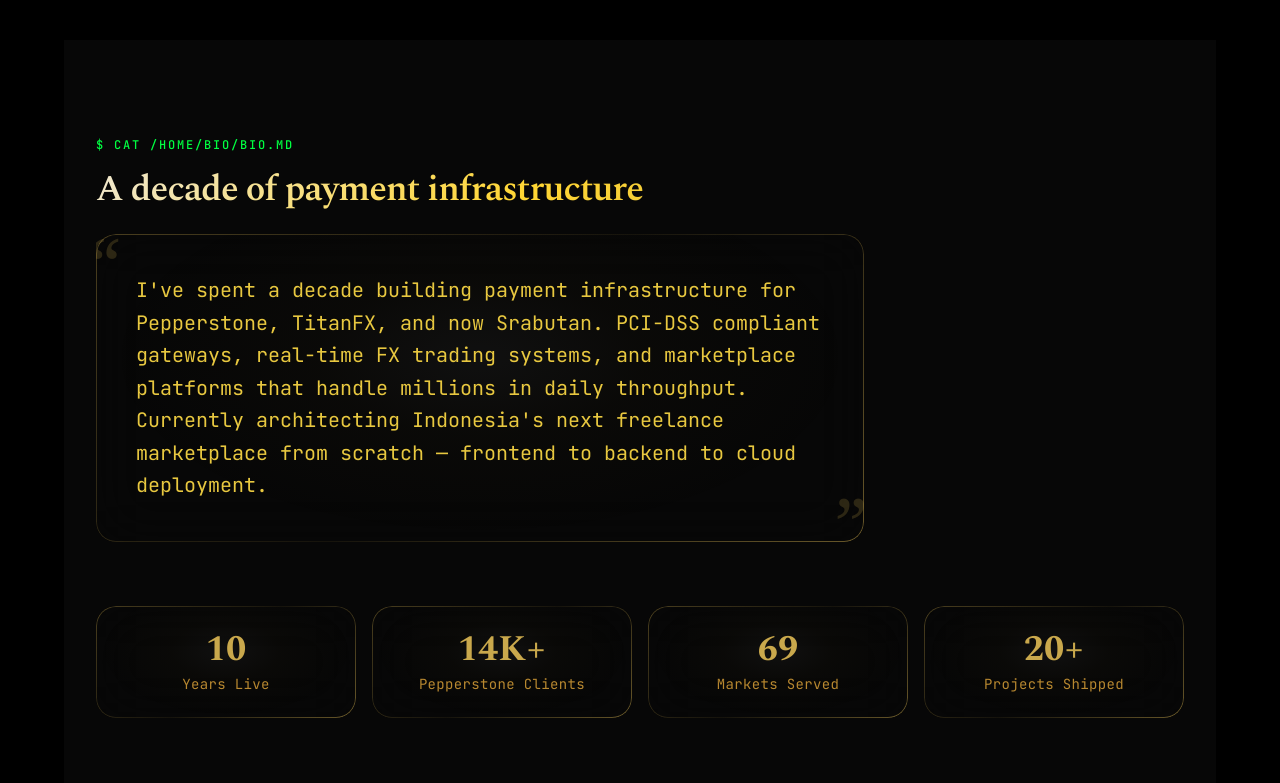
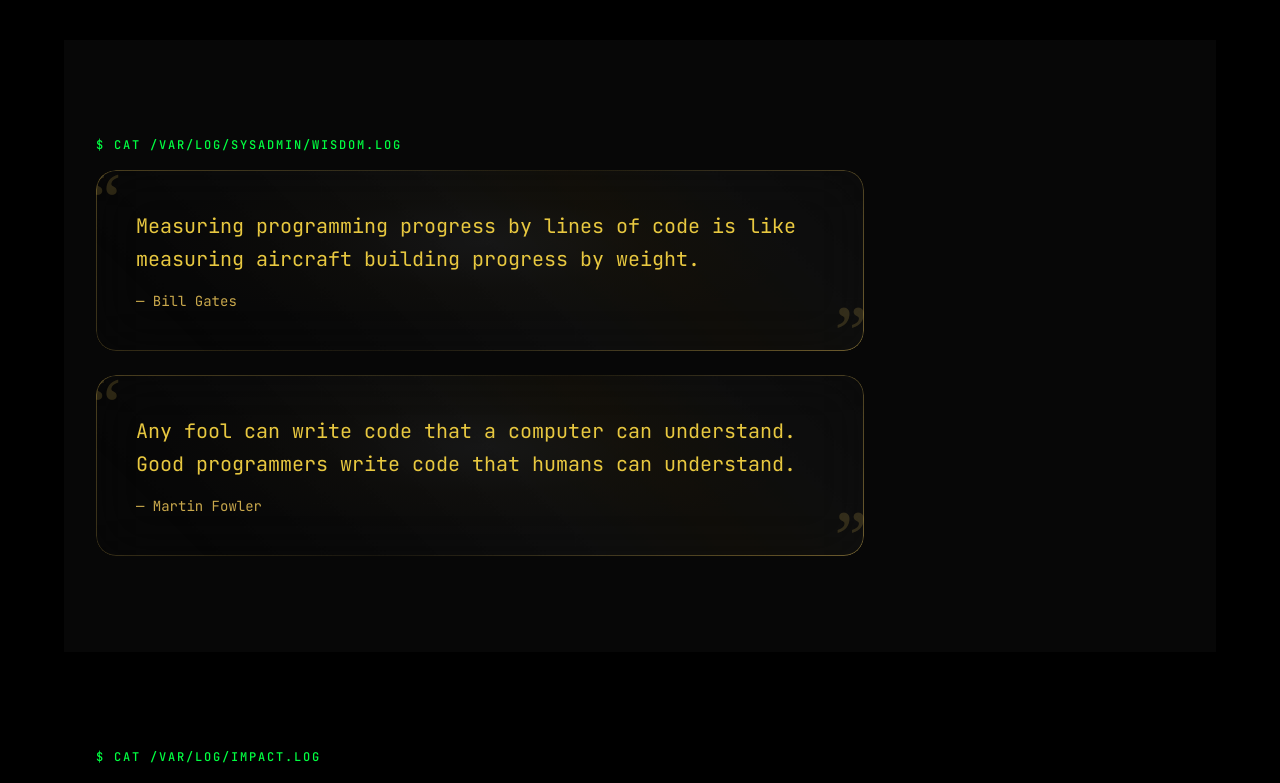
Before and after one commit to cryptorichyrich/biotama-next, a Next.js app: page /biotama-next/ in a window 1280 px wide. Shown: the part 760-1543 px from the top of the page. Built offline with nearby package versions, Linux system fonts and the light colour scheme.

Commit message:
fix: remove metrics/bio, 2 engineering quotes, low-key skills text, AI blog title, glass random shine

```diff
--- a/src/app/blog/page.tsx
+++ b/src/app/blog/page.tsx
@@ -7,9 +7,9 @@
 import { formatDate } from "@/lib/utils";
 
 export const metadata: Metadata = {
-  title: "Blog — Bio Lumbantoruan",
+  title: "AI Generated Articles — Bio Lumbantoruan",
   description:
-    "Thoughts on fintech, architecture, and the craft of software engineering.",
+    "Curated, edited, published.",
 };
 
 export default function BlogPage() {
@@ -35,11 +35,10 @@
               <span className="text-[var(--color-green-term)]">$</span> cat ~/thoughts/*.md
             </p>
             <h1 className="text-4xl md:text-5xl lg:text-6xl font-bold tracking-tight font-[family-name:var(--font-display)] mb-6">
-              <span className="gradient-text">Blog</span>
+              <span className="gradient-text">AI Generated Articles</span>
             </h1>
             <p className="text-lg text-[var(--color-amber-dim)] max-w-2xl leading-relaxed font-[family-name:var(--font-mono)]">
-              Thoughts on fintech, architecture, and the craft of software
-              engineering.
+              Curated, edited, published.
             </p>
             <div className="section-divider mt-8" />
           </div>
--- a/src/app/globals.css
+++ b/src/app/globals.css
@@ -160,6 +160,7 @@
 .glass-card {
   position: relative;
   border-radius: 20px;
+  overflow: hidden;
   background: radial-gradient(
     ellipse at 50% 40%,
     rgba(255, 255, 255, 0.04) 0%,
@@ -169,6 +170,27 @@
   backdrop-filter: blur(28px) saturate(1.2);
   -webkit-backdrop-filter: blur(28px) saturate(1.2);
   transition: all 0.4s cubic-bezier(0.22, 1, 0.36, 1);
+}
+
+/* ── Random reflection shine sweep on glass cards ── */
+.glass-card::after {
+  content: "";
+  position: absolute;
+  top: -100%;
+  left: -100%;
+  width: 300%;
+  height: 300%;
+  background: linear-gradient(
+    45deg,
+    transparent 30%,
+    rgba(255, 255, 255, 0.03) 45%,
+    rgba(201, 168, 76, 0.05) 50%,
+    rgba(255, 255, 255, 0.03) 55%,
+    transparent 70%
+  );
+  pointer-events: none;
+  animation: glass-shine 8s cubic-bezier(0.22, 1, 0.36, 1) infinite;
+  animation-delay: calc(var(--shine-delay, 0) * 1s);
 }
 
 .glass-card::before {
@@ -387,6 +409,13 @@
   100% { transform: translateY(100vh); }
 }
 
+/* ── Glass shine reflection sweep ── */
+@keyframes glass-shine {
+  0% { transform: translateX(-100%) translateY(-100%) rotate(0deg); }
+  20% { transform: translateX(10%) translateY(10%) rotate(0deg); }
+  100% { transform: translateX(10%) translateY(10%) rotate(0deg); }
+}
+
 .crt-scanline::after {
   content: "";
   position: fixed;
--- a/src/app/layout.tsx
+++ b/src/app/layout.tsx
@@ -96,6 +96,11 @@
         <div className="crt-overlay" />
         <div className="crt-scanline" aria-hidden="true" />
         {children}
+        <script
+          dangerouslySetInnerHTML={{
+            __html: `document.querySelectorAll('.glass-card').forEach((el,i)=>{el.style.setProperty('--shine-delay',String(Math.random()*12))})`,
+          }}
+        />
       </body>
     </html>
   );
--- a/src/components/about.tsx
+++ b/src/components/about.tsx
@@ -1,49 +1,44 @@
-import { profile } from "@/data/profile";
-
 export function About() {
   return (
     <section id="about" className="py-24 px-4 sm:px-6 lg:px-8 max-w-6xl mx-auto scroll-mt-20 bg-[#070707]">
       {/* Section label */}
       <p className="section-label mb-4 gold-reveal">
-        $ cat /home/{profile.name.toLowerCase().split(" ")[0]}/bio.md
+        <span className="text-[var(--color-green-term)]">$</span> cat /var/log/sysadmin/wisdom.log
       </p>
 
-      <h2 className="text-3xl sm:text-4xl font-[family-name:var(--font-display)] font-semibold tracking-tight mb-6 gradient-text">
-        A decade of payment infrastructure
-      </h2>
-
-      {/* Pull-quote bio style — .glass-card with big decorative open-quote */}
-      <div className="glass-card p-8 md:p-10 mb-16 max-w-3xl relative gold-reveal">
-        {/* Decorative open-quote */}
+      {/* Two glass-card quotes — stacked */}
+      <div className="space-y-6">
+        {/* Quote 1: Bill Gates */}
+        <div className="glass-card p-8 md:p-10 max-w-3xl relative gold-reveal">
           <div className="absolute -top-2 -left-2 text-7xl text-[var(--color-gold)] opacity-20 select-none pointer-events-none font-serif leading-none">
             &ldquo;
           </div>
-
           <blockquote className="text-lg md:text-xl font-[family-name:var(--font-mono)] text-[var(--color-amber-text)] leading-relaxed relative z-10">
-          {profile.bio}
+            Measuring programming progress by lines of code is like measuring aircraft building progress by weight.
           </blockquote>
-
-        {/* Decorative close-quote */}
+          <div className="mt-4 text-sm font-[family-name:var(--font-mono)] text-[var(--color-gold)] relative z-10">
+            — Bill Gates
+          </div>
           <div className="absolute -bottom-4 -right-1 text-7xl text-[var(--color-gold)] opacity-20 select-none pointer-events-none font-serif leading-none">
             &rdquo;
           </div>
         </div>
 
-      {/* Metric counters in glass-card grid */}
-      <div className="grid grid-cols-2 md:grid-cols-4 gap-4">
-        {profile.metrics.map((metric) => (
-          <div
-            key={metric.label}
-            className="glass-card p-6 text-center tilt-3d gold-reveal"
-          >
-            <p className="text-3xl md:text-4xl font-[family-name:var(--font-display)] font-bold text-[var(--color-gold)]">
-              {metric.value}
-            </p>
-            <p className="text-sm text-[var(--color-amber-dim)] mt-1 font-[family-name:var(--font-mono)] tracking-wide">
-              {metric.label}
-            </p>
+        {/* Quote 2: Martin Fowler */}
+        <div className="glass-card p-8 md:p-10 max-w-3xl relative gold-reveal">
+          <div className="absolute -top-2 -left-2 text-7xl text-[var(--color-gold)] opacity-20 select-none pointer-events-none font-serif leading-none">
+            &ldquo;
           </div>
-        ))}
+          <blockquote className="text-lg md:text-xl font-[family-name:var(--font-mono)] text-[var(--color-amber-text)] leading-relaxed relative z-10">
+            Any fool can write code that a computer can understand. Good programmers write code that humans can understand.
+          </blockquote>
+          <div className="mt-4 text-sm font-[family-name:var(--font-mono)] text-[var(--color-gold)] relative z-10">
+            — Martin Fowler
+          </div>
+          <div className="absolute -bottom-4 -right-1 text-7xl text-[var(--color-gold)] opacity-20 select-none pointer-events-none font-serif leading-none">
+            &rdquo;
+          </div>
+        </div>
       </div>
     </section>
   );
--- a/src/components/skills.tsx
+++ b/src/components/skills.tsx
@@ -12,7 +12,7 @@
       </h2>
 
       <p className="text-[var(--color-amber-dim)] text-lg max-w-2xl mb-16 font-[family-name:var(--font-mono)]">
-        The tools and frameworks that power the systems I build.
+        A few things I&rsquo;ve worked with&hellip;
       </p>
 
       {/* Grid of glass-card skill category cards */}
```
Lines whose indentation alone changed are shown as unchanged.
